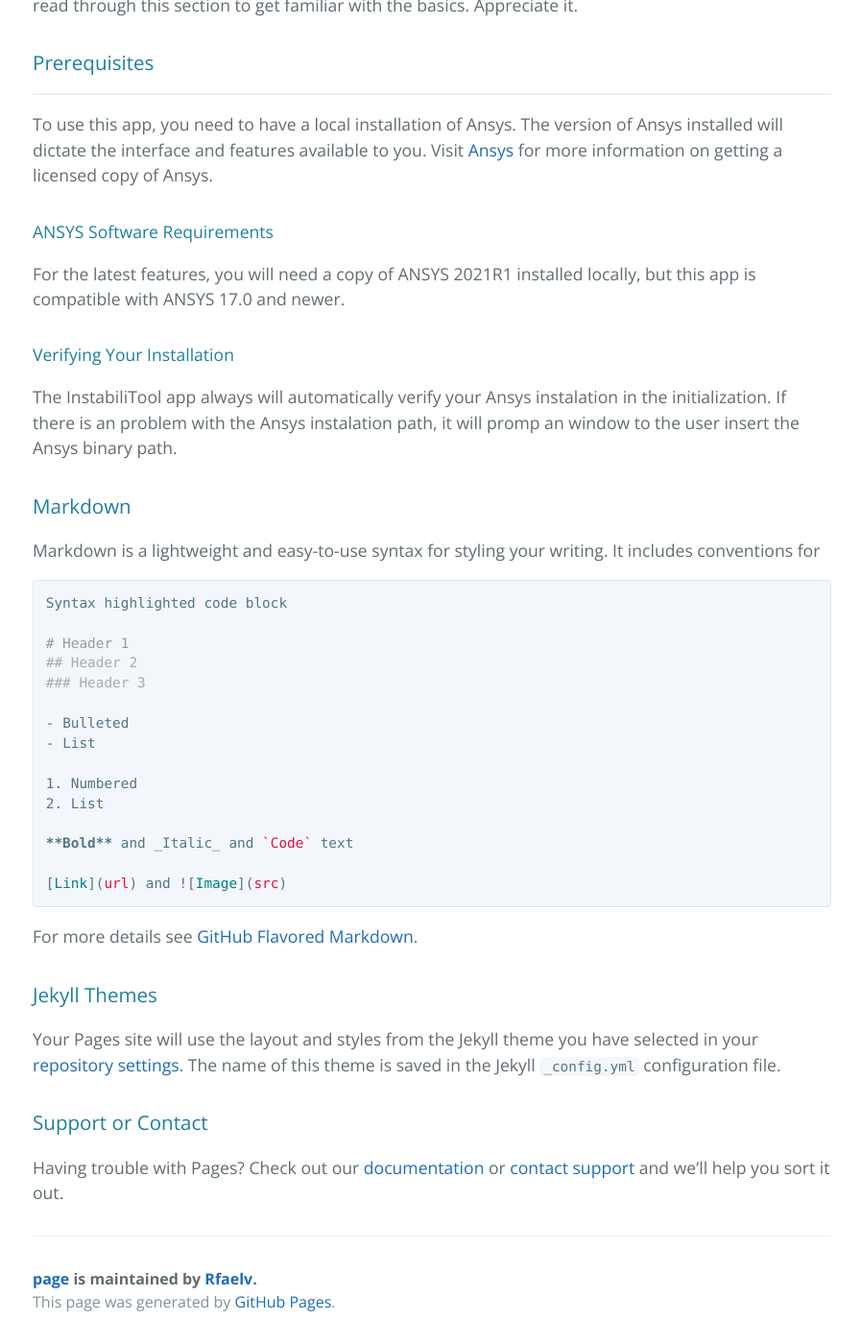
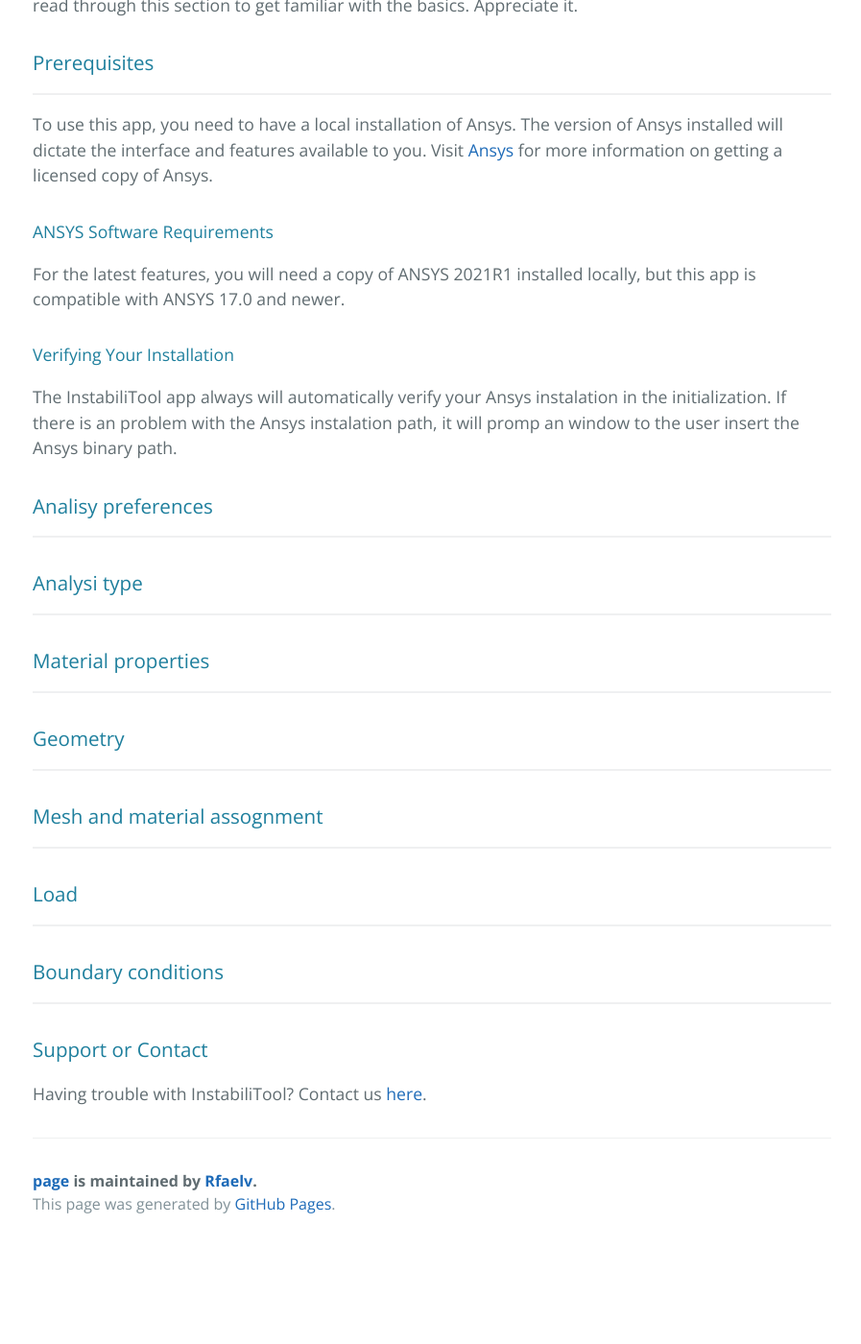
Before and after one commit to Rfaelv/page, a Jekyll site: the page built from documentation.md, in a window 1280 px wide and 1400 px high, scrolled down 583 px. Shown: the whole window at 96% size, without its empty margins (190-1087 px from the left). Built offline with Jekyll 4.4.1, drawn with Linux system fonts in a browser that asks for light colours; our own code applies the rules of GitHub Pages for plain Markdown files; after the commit the page ends 1881 px from its top, so only the background shows below that.

Commit message:
Update documentation.md

````diff
--- a/documentation.md
+++ b/documentation.md
@@ -14,36 +14,27 @@ For the latest features, you will need a copy of ANSYS 2021R1 installed locally,
 #### Verifying Your Installation
 The InstabiliTool app always will automatically verify your Ansys instalation in the initialization. If there is an problem with the Ansys instalation path, it will promp an window to the user insert the Ansys binary path.
 
+### Analisy preferences
+---
 
+### Analysi type
+---
 
-### Markdown
+### Material properties
+---
 
-Markdown is a lightweight and easy-to-use syntax for styling your writing. It includes conventions for
+### Geometry
+---
 
-```markdown
-Syntax highlighted code block
+### Mesh and material assognment
+---
 
-# Header 1
-## Header 2
-### Header 3
+### Load
+---
 
-- Bulleted
-- List
-
-1. Numbered
-2. List
-
-**Bold** and _Italic_ and `Code` text
-
-[Link](url) and ![Image](src)
-```
-
-For more details see [GitHub Flavored Markdown](https://guides.github.com/features/mastering-markdown/).
-
-### Jekyll Themes
-
-Your Pages site will use the layout and styles from the Jekyll theme you have selected in your [repository settings](https://github.com/Rfaelv/page/settings/pages). The name of this theme is saved in the Jekyll `_config.yml` configuration file.
+### Boundary conditions
+---
 
 ### Support or Contact
 
-Having trouble with Pages? Check out our [documentation](https://docs.github.com/categories/github-pages-basics/) or [contact support](https://support.github.com/contact) and we’ll help you sort it out.
+Having trouble with InstabiliTool? Contact us [here](mailto:someone@microsoft.com?subject=Help me with InstabiliTool).
````
